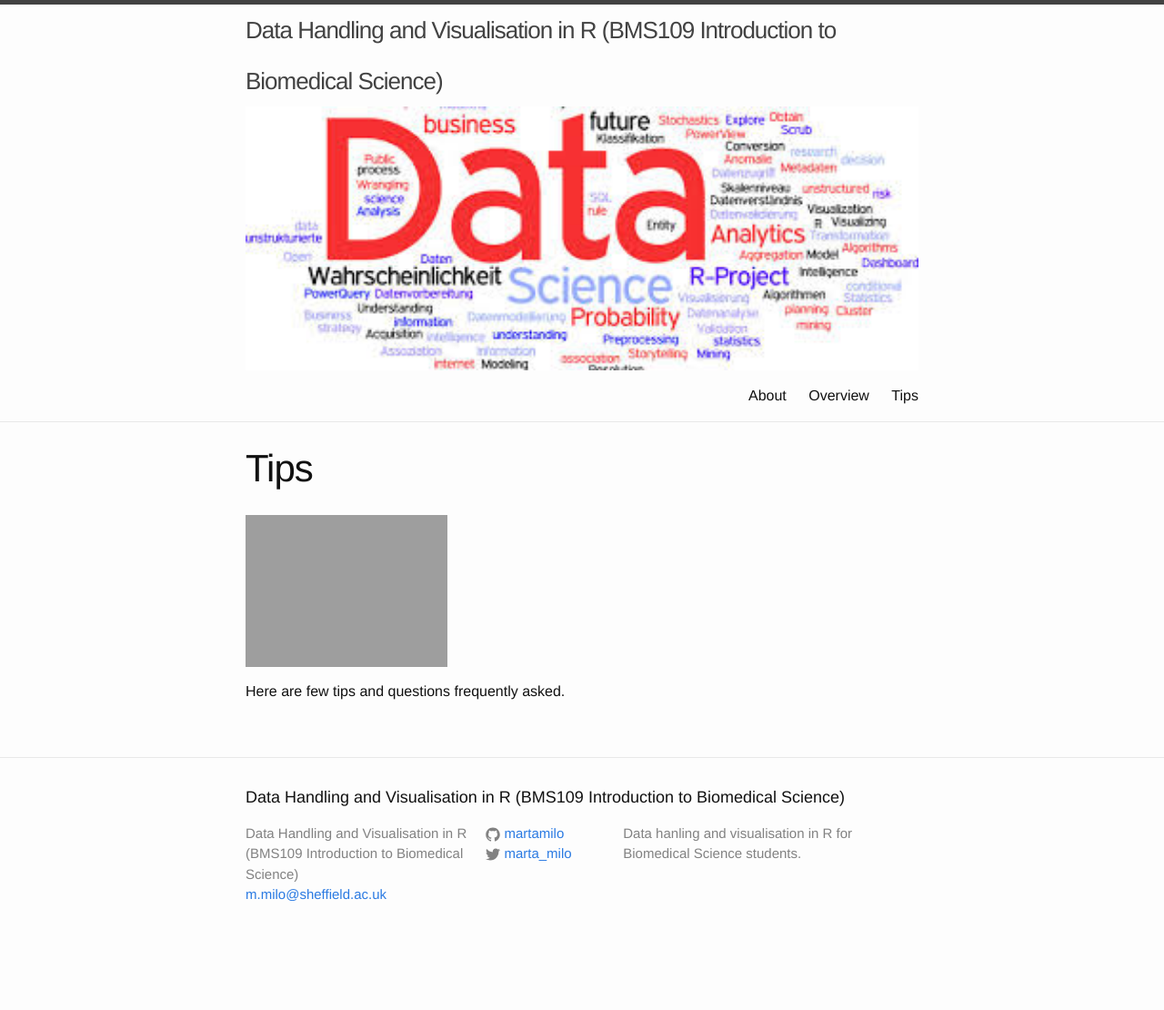
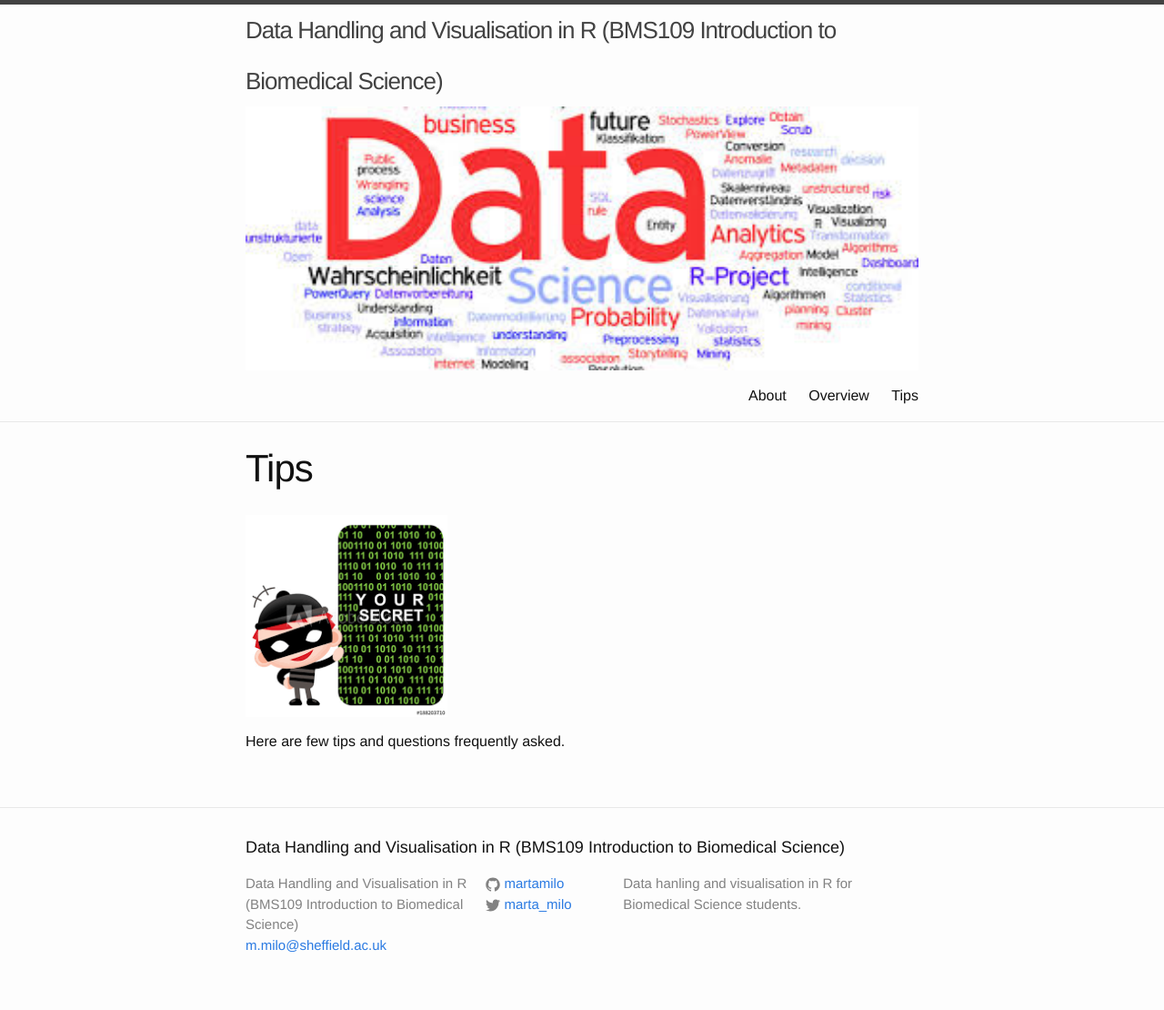
Before and after one commit to sods/R_data_handling, a Jekyll site: the page built from tips.md, in a window 1280 px wide. Shown: the whole page at 91% size. Built offline with Jekyll 4.4.1, drawn with Linux system fonts in a browser that asks for light colours; before the commit the page ends 1055 px from its top, so only the background shows below that.

Commit message:
updated name of image

```diff
--- a/tips.md
+++ b/tips.md
@@ -3,6 +3,6 @@ layout: page
 title: Tips
 ---
 
-<img src="{{ site.url }}{{ site.baseurl }}/assets/banner.tips.png" width="30%"/>
+<img src="{{ site.url }}{{ site.baseurl }}/assets/banner_tips.png" width="30%"/>
 
 Here are few tips and questions frequently asked.
```
